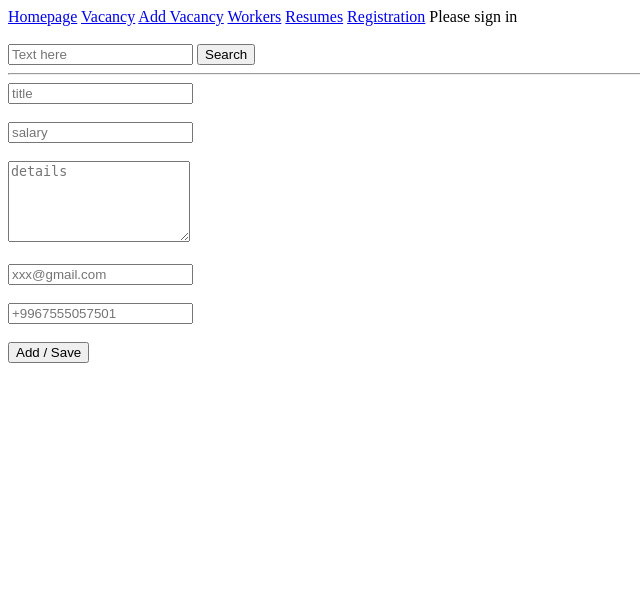
After one commit to akhmadakhmedov/py3-hh, a Django app: template core/templates/vacancy/vacancy_form.html in a window 1280 px wide. The commit adds this page. Shown: the top 603 px of the page, without its empty margins (0-640 px from the left). Run offline with Django 3.2, Linux system fonts and the light colour scheme; the template is opened without the code that fills it, so the values that code supplies are empty.

Commit message:
added vacancy add

```diff
--- a/core/models.py
+++ b/core/models.py
@@ -26,6 +26,7 @@ class Vacancy(models.Model):
         verbose_name = "Вакансия"
         verbose_name_plural = "Вакансии"
         ordering = ['salary']
+        unique_together = [['title', 'email']]
 
 
 class Category(models.Model):
--- a/core/templates/base.html
+++ b/core/templates/base.html
@@ -15,13 +15,14 @@
     <nav>
         <a href="/">Homepage</a>
         <a href="/vacancies">Vacancy</a>
+        <a href="/add-vacancy">Add Vacancy</a>
         <a href="/workers">Workers</a>
         <a href="/resume-list">Resumes</a>
 
         {% if request.user.is_authenticated %}
             <a href="{% url 'my-resume' %}">My Resume</a>
             <a href="{% url 'add-resume' %}">Add Resume</a>
-            <a href="{% url 'add-vacancy' %}">Add Vacancy</a>
+
             Hello, {{ request.user.username }}!
         {% else %}
         <a href="{% url 'reg' %}">Registration</a>
--- /dev/null
+++ b/core/templates/vacancy/vacancy_form.html
@@ -0,0 +1,15 @@
+{% extends 'base.html' %}
+{% block content %}
+
+    <form method='POST'>
+        {% csrf_token %}
+        <input type="text", name="title" placeholder="title"><br><br>
+        <input type="number", name="salary" placeholder="salary"><br><br>
+        <textarea name="description" cols="20" rows="5" placeholder="details"></textarea><br><br>
+        <input type="email", name='email' placeholder="xxx@gmail.com"><br><br>
+        <input type="text", name="contacts" placeholder="+9967555057501"><br><br>
+        <button>Add / Save</button>
+
+    </form>
+
+{% endblock %}
--- a/handhunter/urls.py
+++ b/handhunter/urls.py
@@ -27,6 +27,7 @@ urlpatterns = [
     path('contact/', contact),
     path('address/', address),
     path('vacancies/', vacancy_list),
+    path('add-vacancy/', vacancy_add),
     path('vacancy/<int:id>/', vacancy_detail, name='vacancy-info'),
     path('workers/', workers),
     path("worker/<int:id>/", worker_info),
@@ -35,7 +36,7 @@ urlpatterns = [
     path('my-resume/', my_resume, name='my-resume'),
     path("search/", search, name='search'),
     path('add-resume/', add_resume, name='add-resume'),
-    path('add-vacancy', add_vacancy, name='add-vacancy'),
     path('registration/', reg_view, name='reg'),
 
+
 ]
```
Also changed, not shown: core/templates/vacancy/vacancy_add.html (deleted, +0 -12 lines), core/views.py (+14 -15 lines), db.sqlite3.
